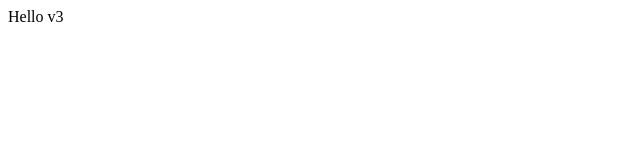
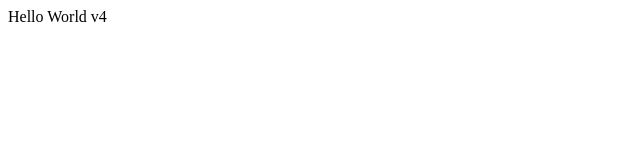
Before and after one commit to n-tomoharu-watanabe/github-edit-test, a plain HTML site: page index.html in a window 1280 px wide. Shown: the full height of the page, 0-640 px from the left. Drawn offline with Linux system fonts and the light colour scheme.

Commit message:
update: hello world v4

```diff
--- a/index.html
+++ b/index.html
@@ -10,7 +10,7 @@
 
 <body>
   <div>
-    Hello v3
+    Hello World v4
   </div>
 </body>
 
```
